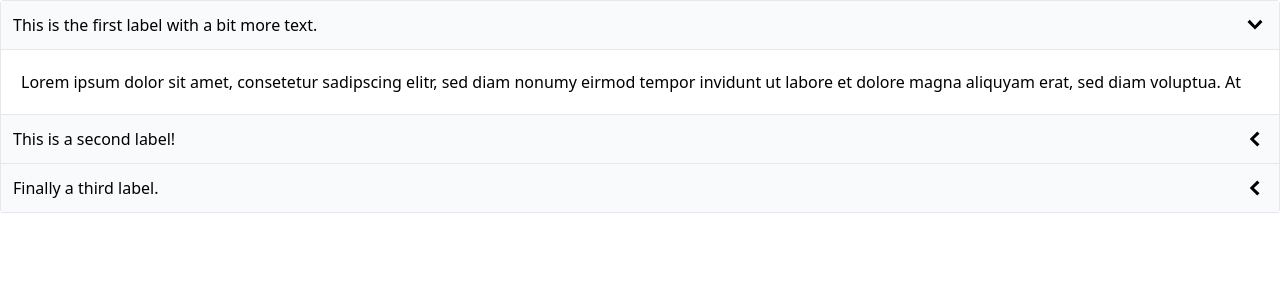
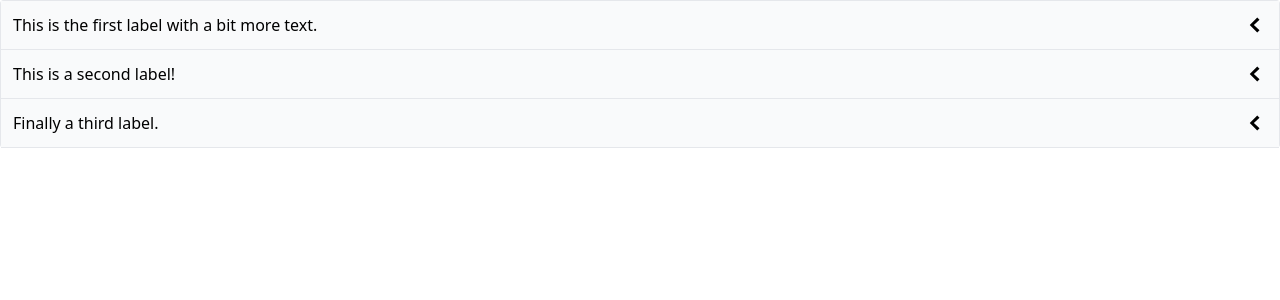
Before and after one commit to lxkrmr/react-comps-2023, a React (Create React App) app: page / in a window 1280 px wide. Shown: the top 300 px of the page. Built offline with nearby package versions, Linux system fonts and the light colour scheme.

Commit message:
✨ allow user to close all sections of an Accordion

```diff
--- a/src/components/Accordion.js
+++ b/src/components/Accordion.js
@@ -1,8 +1,20 @@
 import { useState } from 'react';
 import { GoChevronDown, GoChevronLeft } from 'react-icons/go';
 
+const INDEX_TO_COLLAPSE_ALL_SECTIONS = -1;
+
 function Accordion({ items }) {
-  const [expandedIndex, setExpandedIndex] = useState(0);
+  const [expandedIndex, setExpandedIndex] = useState(
+    INDEX_TO_COLLAPSE_ALL_SECTIONS
+  );
+
+  const handleClick = (index) => {
+    if (index === expandedIndex) {
+      setExpandedIndex(INDEX_TO_COLLAPSE_ALL_SECTIONS);
+    } else {
+      setExpandedIndex(index);
+    }
+  };
 
   const renderedItems = items.map((item, index) => {
     const isExpanded = index === expandedIndex;
@@ -18,7 +30,7 @@ function Accordion({ items }) {
       <div key={item.id}>
         <div
           className="flex justify-between p-3 bg-gray-50 border-b items-center cursor-pointer"
-          onClick={() => setExpandedIndex(index)}
+          onClick={() => handleClick(index)}
         >
           {item.label}
           {icon}
```
